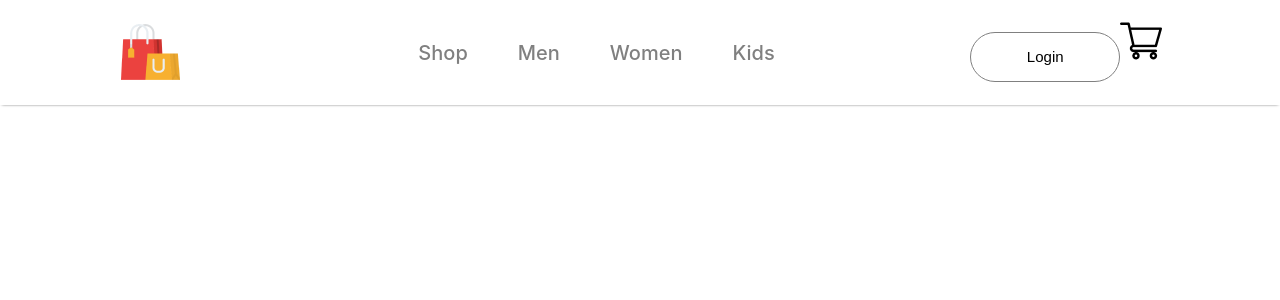
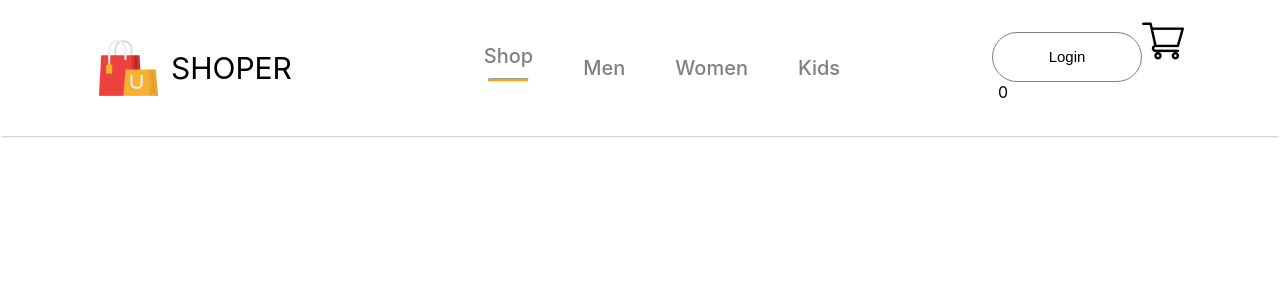
Before and after one commit to m-fadi/E-commerce, a React (Create React App) app: page / in a window 1280 px wide. Shown: the top 300 px of the page. Built offline with nearby package versions, Linux system fonts and the light colour scheme.

Commit message:
Navbar cart

```diff
--- a/src/components/Navbar/Navbar.jsx
+++ b/src/components/Navbar/Navbar.jsx
@@ -1,24 +1,39 @@
 import React from "react";
 import "./Navbar.css";
-import logo from "../assest/images/logo.png"
-import cart_icon from "../assest/images/cart_icon.png"
+import logo from "../assest/images/logo.png";
+import cart_icon from "../assest/images/cart_icon.png";
 
 function Navbar() {
-    return <div className="navbar">
+    return (
+        <div className="navbar">
             <div className="nav-logo">
                 <img src={logo} alt="logo" />
+                <p>SHOPER</p>
             </div>
             <ul className="nav-menu">
-            <li>Shop</li>
-            <li>Men</li>
-            <li>Women</li>
-            <li>Kids</li>
+                <li>
+                    Shop
+                    <hr/>
+                </li>
+                <li>
+                    Men
+
+                </li>
+                <li>
+                    Women
+                </li>
+                <li>
+                    Kids
+
+                </li>
             </ul>
             <div className="nav-login-cart">
                 <button>Login</button>
-            <img src={cart_icon} alt=" cart icon"  />
+                <img src={cart_icon} alt=" cart icon" />
+                <div className="nav-cart-count">0</div>
             </div>
-    </div>;
+        </div>
+    );
 }
 
 export default Navbar;
```
Lines whose indentation alone changed are shown as unchanged.
